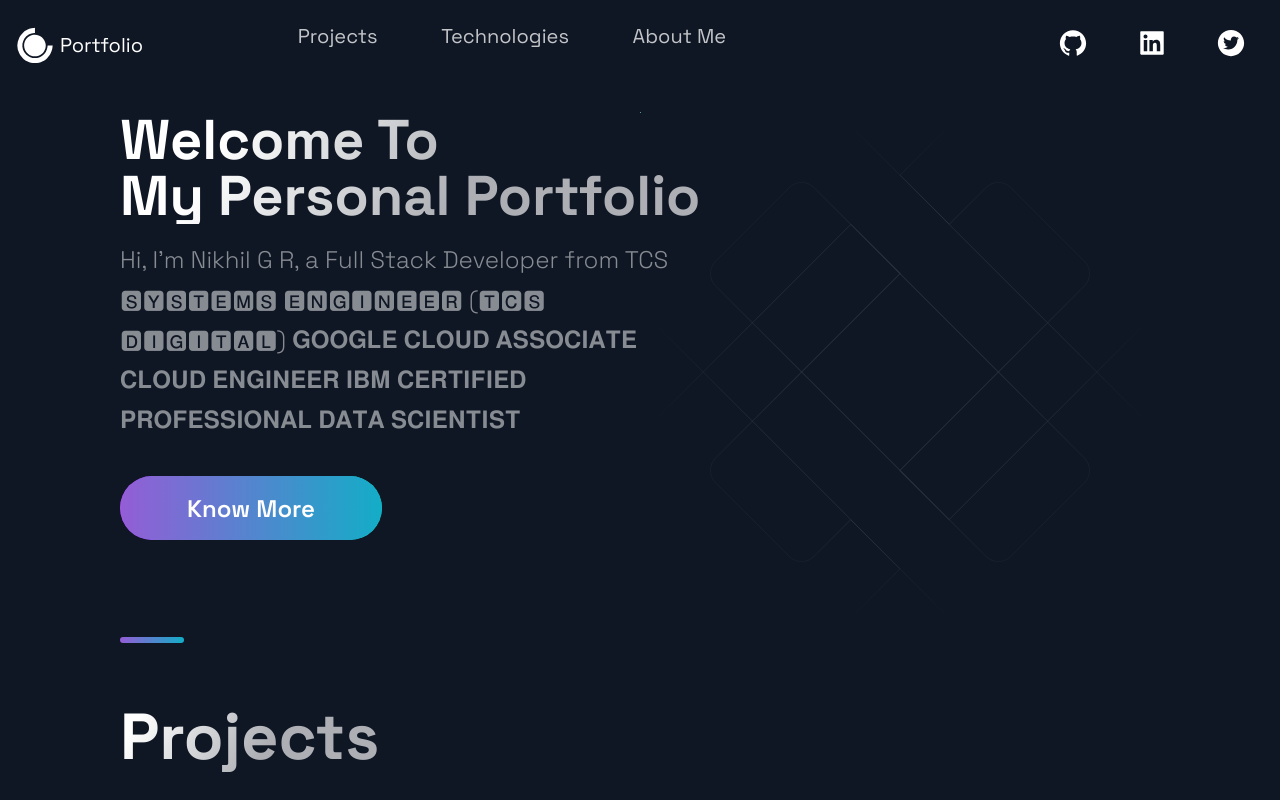
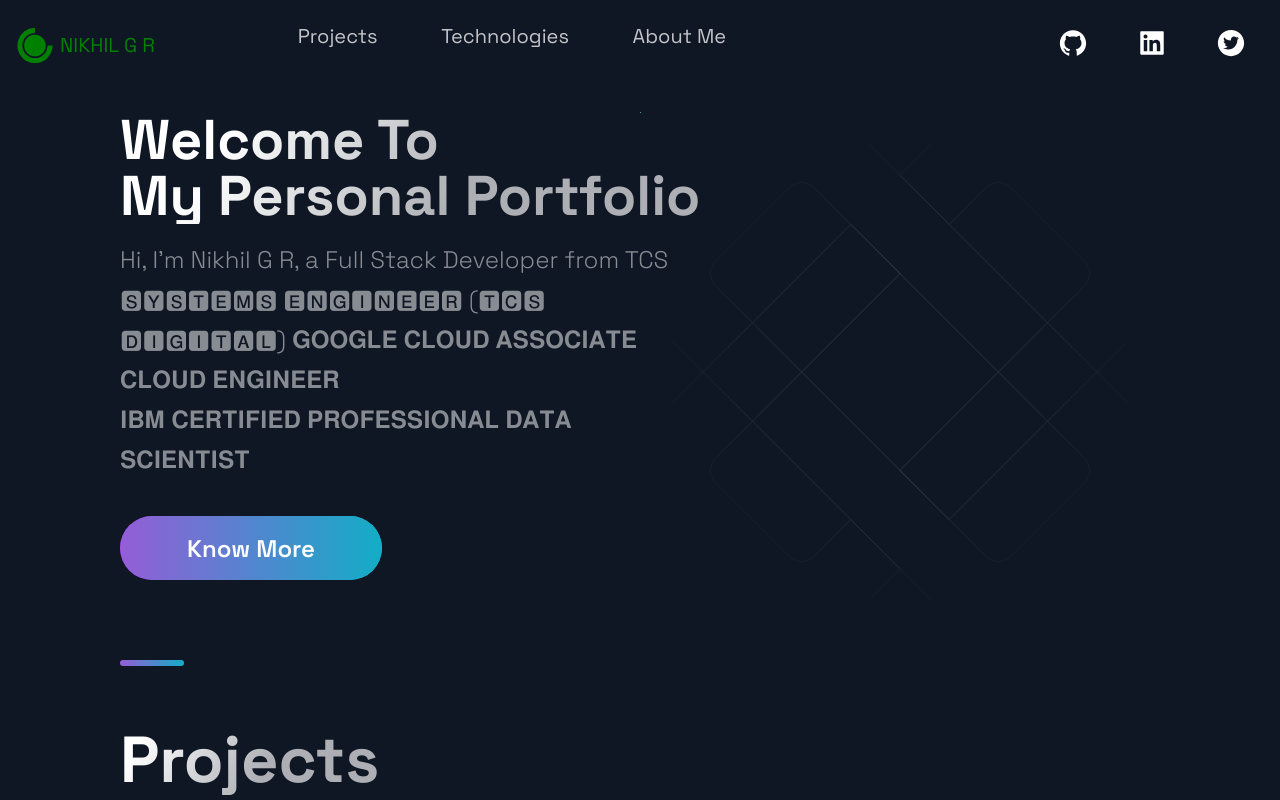
Before and after one commit to nikhilgubbi/portfolio_website, a Next.js app: page / in a window 1280 px wide. Shown: the top 800 px of the page. Built offline with nearby package versions, Linux system fonts and the light colour scheme.

Commit message:
React Portfolio Final\

```diff
--- a/src/components/Header/Header.js
+++ b/src/components/Header/Header.js
@@ -10,9 +10,9 @@
   <Container>
     <Div1>
       <Link href="/">
-        <a style={{ display: "flex", alignItems: "center", color: "white", marginBottom: '20;' }} >
+        <a style={{ display: "flex", alignItems: "center", color: "green", marginBottom: '20;' }} >
 
-          <DiCssdeck size="5rem" /> <Span>Portfolio</Span>
+          <DiCssdeck size="5rem" /> <Span>NIKHIL G R</Span>
         </a>
       </Link>
     </Div1>
--- a/src/components/Hero/Hero.js
+++ b/src/components/Hero/Hero.js
@@ -12,7 +12,7 @@
         My Personal Portfolio
       </SectionTitle>
       <SectionText>Hi, I'm Nikhil G R, a Full Stack Developer from TCS
-        🆂🆈🆂🆃🅴🅼🆂 🅴🅽🅶🅸🅽🅴🅴🆁 (🆃🅲🆂 🅳🅸🅶🅸🆃🅰🅻) 𝐆𝐎𝐎𝐆𝐋𝐄 𝐂𝐋𝐎𝐔𝐃 𝐀𝐒𝐒𝐎𝐂𝐈𝐀𝐓𝐄 𝐂𝐋𝐎𝐔𝐃 𝐄𝐍𝐆𝐈𝐍𝐄𝐄𝐑 𝐈𝐁𝐌 𝐂𝐄𝐑𝐓𝐈𝐅𝐈𝐄𝐃 𝐏𝐑𝐎𝐅𝐄𝐒𝐒𝐈𝐎𝐍𝐀𝐋 𝐃𝐀𝐓𝐀 𝐒𝐂𝐈𝐄𝐍𝐓𝐈𝐒𝐓
+        🆂🆈🆂🆃🅴🅼🆂 🅴🅽🅶🅸🅽🅴🅴🆁 (🆃🅲🆂 🅳🅸🅶🅸🆃🅰🅻) 𝐆𝐎𝐎𝐆𝐋𝐄 𝐂𝐋𝐎𝐔𝐃 𝐀𝐒𝐒𝐎𝐂𝐈𝐀𝐓𝐄 𝐂𝐋𝐎𝐔𝐃 𝐄𝐍𝐆𝐈𝐍𝐄𝐄𝐑 <br /> 𝐈𝐁𝐌 𝐂𝐄𝐑𝐓𝐈𝐅𝐈𝐄𝐃 𝐏𝐑𝐎𝐅𝐄𝐒𝐒𝐈𝐎𝐍𝐀𝐋 𝐃𝐀𝐓𝐀 𝐒𝐂𝐈𝐄𝐍𝐓𝐈𝐒𝐓
       </SectionText>
       <Button onClick={() => window.location = "https://www.linkedin.com/in/nikhil-gr-415399170/"}>Know More</Button>
     </LeftSection>
```
